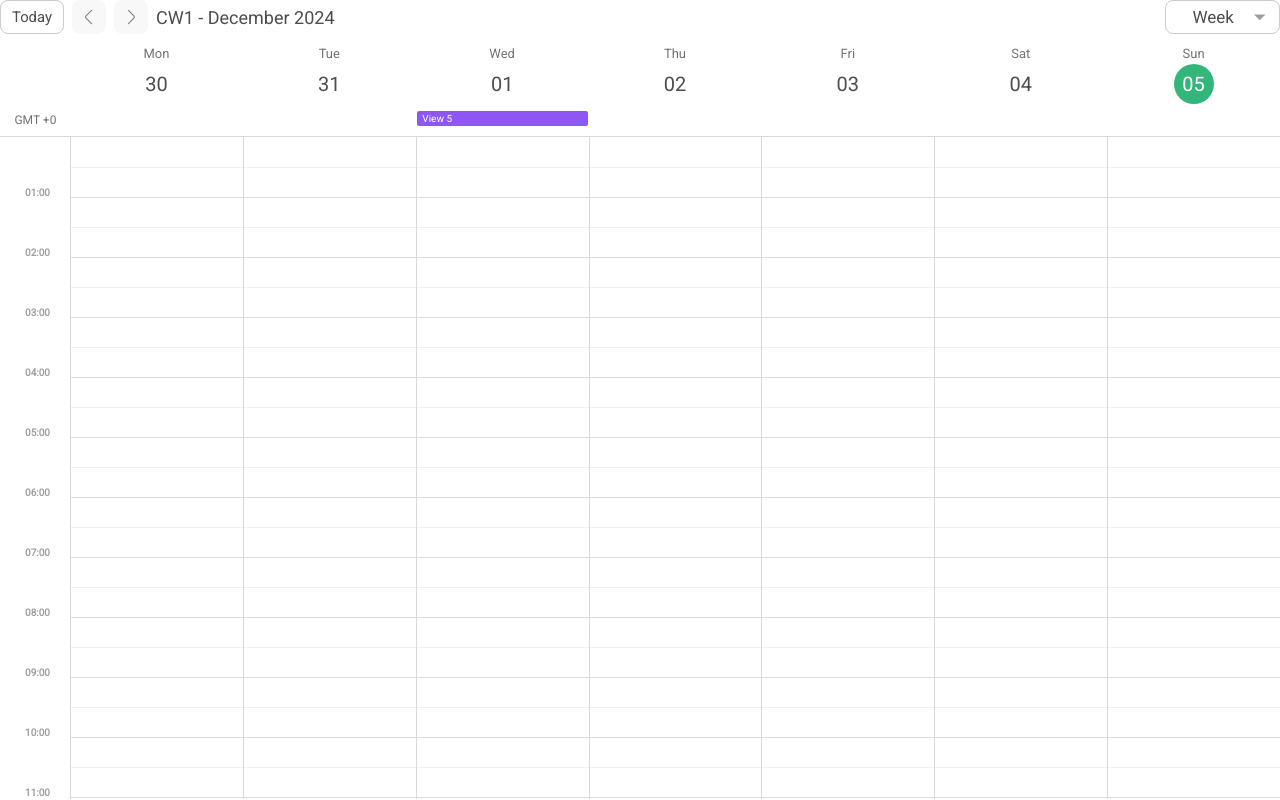
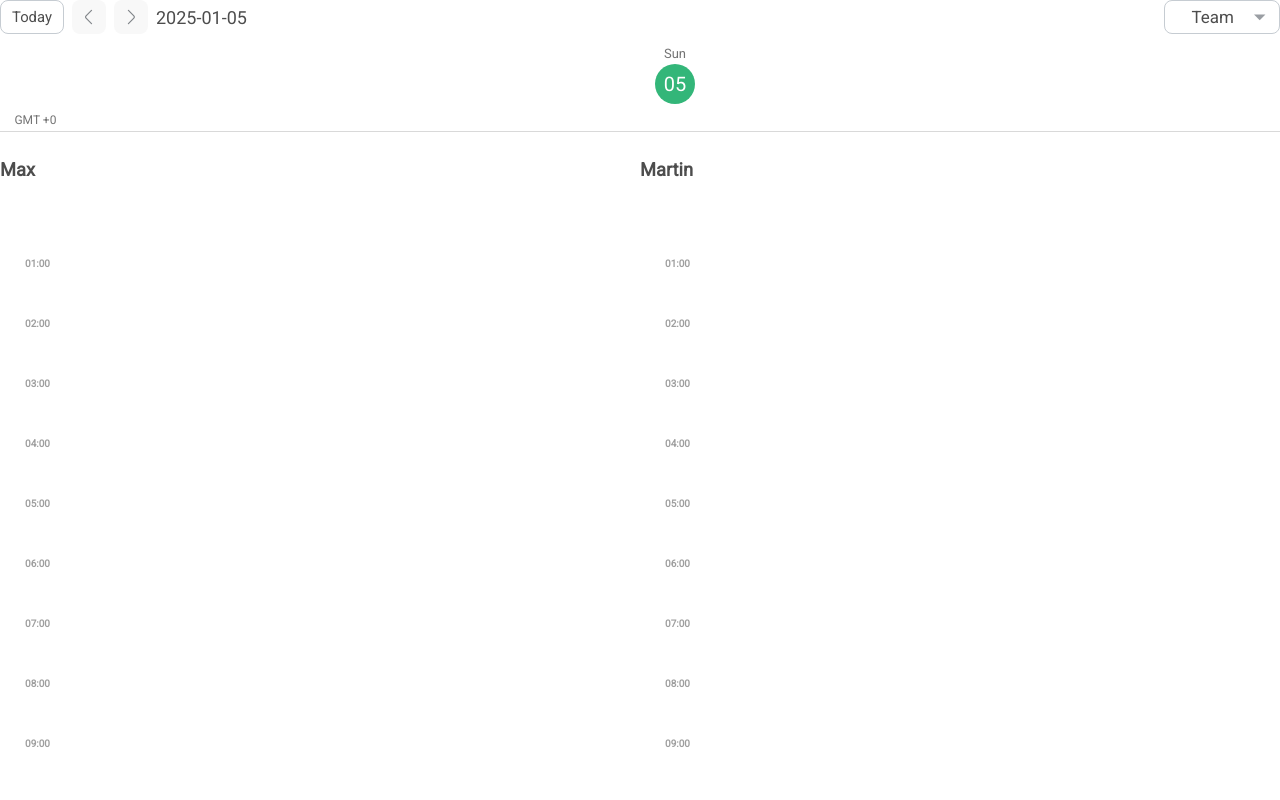
Before and after one commit to Eng-FerasAhmad/razor-calendar, a React (Vite) app: page / in a window 1280 px wide. Built offline with nearby package versions, Linux system fonts and the light colour scheme.

Commit message:
team component with time slots

```diff
--- a/src/components/app/App.tsx
+++ b/src/components/app/App.tsx
@@ -106,9 +106,10 @@ export default function App(): ReactElement {
         {
             id: '12',
             title: 'View full day with long long text',
-            start: '2025-01-01T13:00',
-            end: '2025-01-01T14:00',
+            start: '2025-01-16T13:00',
+            end: '2025-01-16T14:00',
             isFullDay: false,
+            assign: 'id-max',
         },
     ];
 
@@ -138,7 +139,7 @@ export default function App(): ReactElement {
     };
 
     // State for CalendarToolbar and Calendar
-    const [currentView, setCurrentView] = useState<ViewType>('week');
+    const [currentView, setCurrentView] = useState<ViewType>('team');
     const [currentDate, setCurrentDate] = useState<DateTime>(DateTime.now);
 
     // Handlers
--- a/src/components/calendar/_layout/CalendarLayout.tsx
+++ b/src/components/calendar/_layout/CalendarLayout.tsx
@@ -3,6 +3,7 @@ import { ReactElement, useEffect } from 'react';
 import Agenda from 'agenda/Agenda';
 import { useCalendarContext } from 'calendar/_context/CalendarContext';
 import { LayoutContainer } from 'calendar/_layout/styles';
+import Team from 'calendar/team/Team';
 import Day from 'day/Day';
 import Month from 'month/Month';
 import { Appointment, ViewType } from 'types/appointment';
@@ -54,6 +55,14 @@ export default function CalendarLayout({
                 );
             case 'agenda':
                 return <Agenda />;
+            case 'team':
+                return (
+                    <Team
+                        appointments={appointments}
+                        selectedDate={selectedDate}
+                        handleChangeAppointment={handleChangeAppointment}
+                    />
+                );
             default:
                 return (
                     <Month
--- a/src/components/calendar/team/Team.tsx
+++ b/src/components/calendar/team/Team.tsx
@@ -1,10 +1,157 @@
-import { ReactElement } from 'react';
-import DayColumn from 'calendar/team/day-column/DayColumn';
+import {
+    DndContext,
+    DragEndEvent,
+    DragOverlay,
+    DragStartEvent,
+    MouseSensor,
+    useSensor,
+    useSensors,
+} from '@dnd-kit/core';
+import { restrictToWindowEdges } from '@dnd-kit/modifiers';
+import { DateTime } from 'luxon';
+import { ReactElement, useState } from 'react';
+import { useCalendarContext } from 'calendar/_context/CalendarContext';
+import TimeColumn from 'components/calendar/week/time-column/TimeColumn';
+import { Appointment } from 'types/appointment';
+import { getDateRange } from 'utils/dates';
+import DayColumns from 'week/day-columns/DayColumns';
+import DraggableAppointment from 'week/drag-and-drop/DraggableAppointment';
+import WeekHeaderRow from 'week/header-row/WeekHeaderRow';
+import { TimeDayWrapper, WeekContainer } from 'week/styles';
+import useWeek from 'week/useWeeks';
 
-export function RazorTeamCalendar(): ReactElement {
+interface Props {
+    appointments: Appointment[];
+    selectedDate: DateTime;
+    handleChangeAppointment: (appointment: Appointment) => void;
+}
+
+interface TeamMember {
+    id: string;
+    name: string;
+}
+
+export default function Team({
+    appointments,
+    selectedDate,
+    handleChangeAppointment,
+}: Props): ReactElement {
+    const { config } = useCalendarContext();
+    const { fullDayAppointments } = useWeek(appointments, selectedDate);
+
+    const teamMembers: TeamMember[] = [
+        { id: 'id-max', name: 'Max' },
+        { id: 'id-martin', name: 'Martin' },
+    ];
+
+    const intervalOptions = [60, 30, 15, 10, 5];
+    const interval = intervalOptions[config.hour.hourIntervalIndex];
+
+    const [activeDrag, setActiveDrag] = useState<Appointment | null>(null);
+    const [updatedAppointments, setUpdatedAppointments] =
+        useState(appointments);
+
+    const handleDragEnd = (event: DragEndEvent): void => {
+        const { active, over } = event;
+
+        if (!over || !activeDrag) return;
+
+        const [dayISO, time] = over.id.split('-');
+        const [hour, minute] = time.split(':').map(Number);
+        const targetDay = DateTime.fromISO(dayISO);
+
+        setUpdatedAppointments((prev) =>
+            prev.map((appointment) => {
+                if (appointment.id === active.id) {
+                    const durationInMinutes = DateTime.fromISO(
+                        appointment.end
+                    ).diff(
+                        DateTime.fromISO(appointment.start),
+                        'minutes'
+                    ).minutes;
+
+                    const newStart = targetDay.set({ hour, minute });
+                    const newEnd = newStart.plus({
+                        minutes: durationInMinutes,
+                    });
+
+                    const updatedAppointment = {
+                        ...appointment,
+                        start: newStart.toISO(),
+                        end: newEnd.toISO(),
+                    };
+
+                    handleChangeAppointment(updatedAppointment);
+                    return updatedAppointment;
+                }
+                return appointment;
+            })
+        );
+
+        setActiveDrag(null);
+    };
+
+    const handleDragStart = (event: DragStartEvent): void => {
+        const draggedAppointment = appointments.find(
+            (appointment) => appointment.id === String(event.active.id)
+        );
+        setActiveDrag(draggedAppointment || null);
+    };
+
+    const mouseSensor = useSensor(MouseSensor, {
+        activationConstraint: {
+            delay: 100,
+            tolerance: 5,
+        },
+    });
+
+    const sensors = useSensors(mouseSensor);
+
     return (
-        <div>
-            <DayColumn />
-        </div>
+        <WeekContainer data-testid="team-container">
+            <WeekHeaderRow
+                days={[selectedDate]}
+                fullDayAppointments={fullDayAppointments}
+            />
+            <TimeDayWrapper>
+                {teamMembers.map((member) => (
+                    <div key={member.id} style={{ flex: 1 }}>
+                        <h4>{member.name}</h4>
+                        <DndContext
+                            sensors={sensors}
+                            onDragStart={handleDragStart}
+                            onDragEnd={handleDragEnd}
+                            modifiers={[restrictToWindowEdges]}
+                        >
+                            <TimeColumn interval={interval} />
+                            <DayColumns
+                                day={selectedDate}
+                                interval={interval}
+                                appointments={updatedAppointments.filter(
+                                    (appointment) =>
+                                        appointment.assign === member.id
+                                )}
+                                fullDayAppointments={fullDayAppointments}
+                            />
+                            <DragOverlay>
+                                {activeDrag && (
+                                    <DraggableAppointment
+                                        id={activeDrag.id}
+                                        from={activeDrag.start}
+                                        to={activeDrag.end}
+                                        appointment={activeDrag}
+                                        color={
+                                            activeDrag.color ||
+                                            config.style.primaryColor
+                                        }
+                                        isOverlay
+                                    />
+                                )}
+                            </DragOverlay>
+                        </DndContext>
+                    </div>
+                ))}
+            </TimeDayWrapper>
+        </WeekContainer>
     );
 }
```
